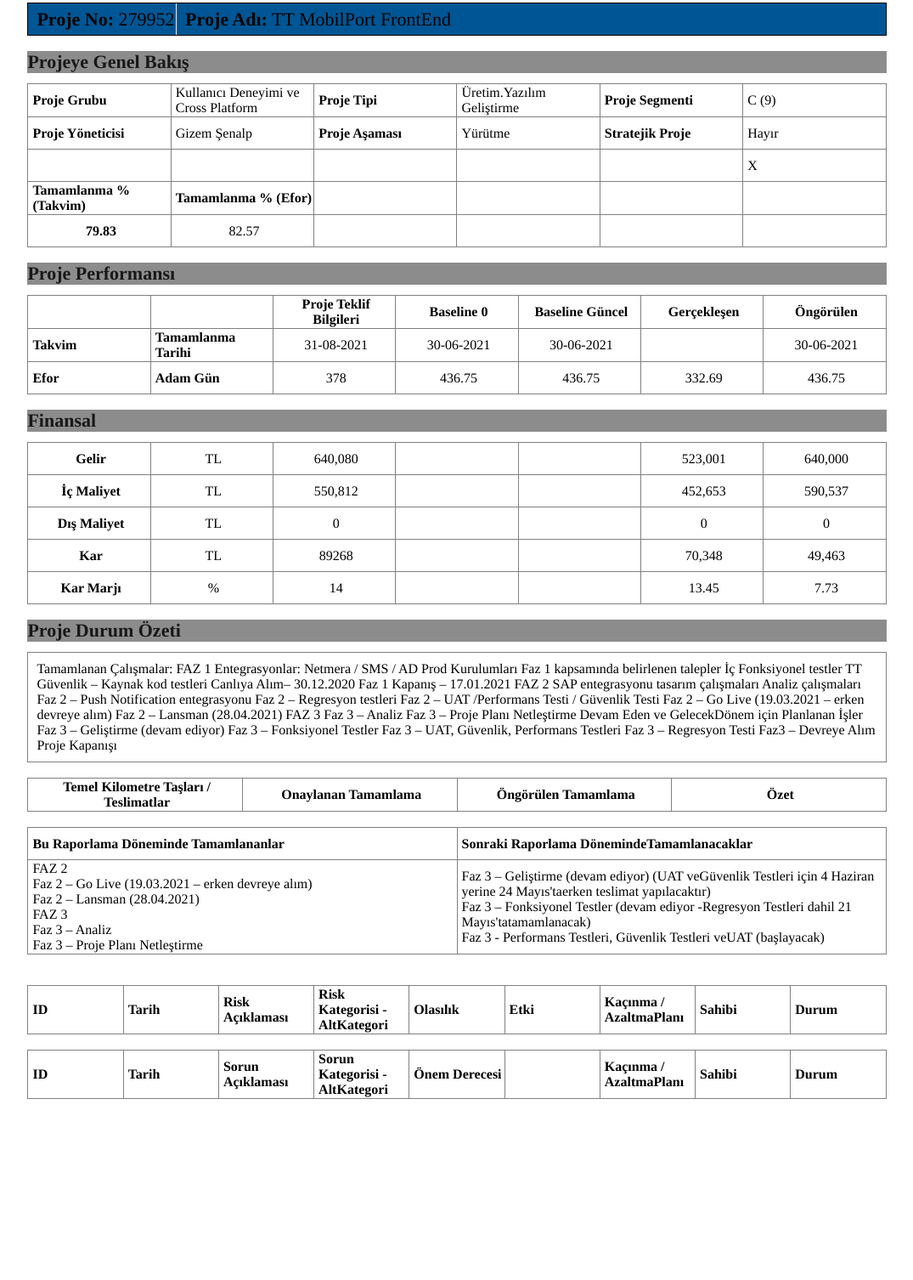
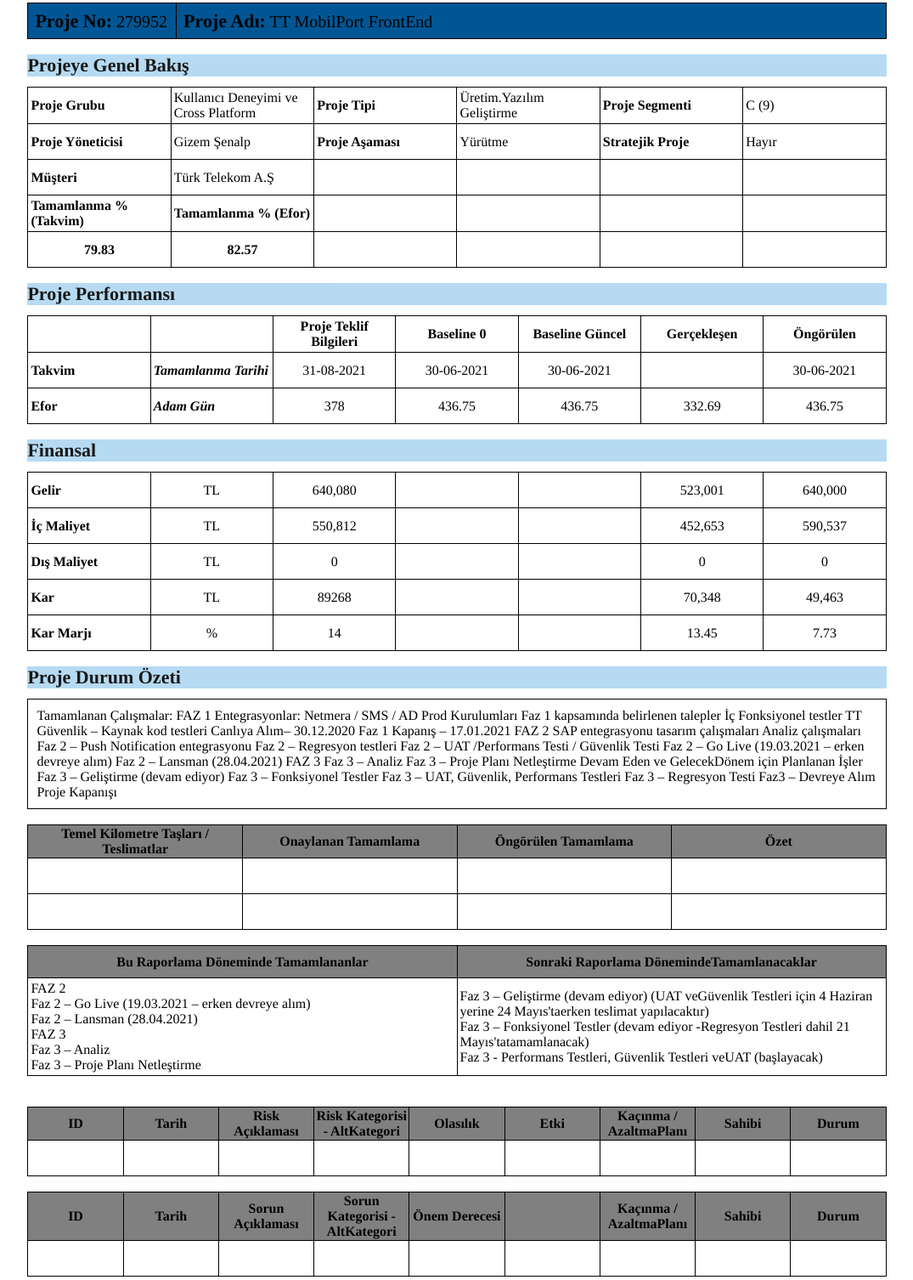
Before and after one commit to kubrakyazi/design_project, a plain HTML site: page index.html in a window 1280 px wide. Shown: the part 5-1511 px from the top of the page at 85% size, without its empty margins (102-1177 px from the left). Before the commit the page ends 1306 px from the top, so only its background shows below. Drawn offline with Linux system fonts and the light colour scheme.

Commit message:
firs table fixed

```diff
--- a/index.html
+++ b/index.html
@@ -23,26 +23,41 @@
         .first-table {
             background-color: #005694;
             border: 1px solid;
-            font-size: 22px;
+
         }
 
         .table-title {
             font-size: 22px;
             font-weight: bold;
             margin-bottom: 12px;
-            background-color: grey;
+            background-color: #AED6F1;
             opacity: 0.9;
         }
 
         table td {
             padding-left: 5px;
+            height: 35px;
+            border: 1px solid black;
+            padding: 3px
+        }
+        tr{
+            border: 1px solid black;
         }
 
-        table td {
+        .column-title {
+            font-weight: bold;
+        }
+
+        /*
+        .first-column{
+            font-size:18px;
+        }
+        */
+        .topic {
+            background-color: grey;
+        }
+        th{
             height: 35px;
-        }
-        .column-title{
-            font-weight: bold;
         }
     </style>
 </head>
@@ -50,51 +65,54 @@
 <body>
     <table class="first-table" border="1 ">
         <tr>
-            <td id="first-table-th" style="text-align:left;width:16.6%"><span class="project-name">Proje No:</span><span
-                    class="project-no"> 279952</span></td>
-            <td style="text-align:left"><span class="project-name">Proje Adı:</span><span class="project-no"> TT
+            <td style="text-align:left;width:16.6%"><span class="project-name" style="font-size: 22px;color:black">Proje
+                    No:</span><span class="project-no" style="font-size: 20px;color:black"> 279952</span></td>
+            <td style="text-align:left;color:black"><span class="project-name" style="font-size: 22px;color:black">Proje
+                    Adı:</span><span style="font-size: 20px;color:black" class="project-no"> TT
                     MobilPort FrontEnd</span> </td>
         </tr>
     </table>
+
     <br>
 
     <table border="1">
-        <caption class="table-title" style="text-align:left;" >Projeye Genel Bakış</caption>
+        <caption class="table-title" style="text-align:left;">Projeye Genel Bakış</caption>
         <tr>
-            <td class="column-title" style="text-align:left;">Proje Grubu</td>
-            <td>Kullanıcı Deneyimi ve  Cross Platform</td>
-            <td class="column-title">Proje Tipi</td>
-            <td>Üretim.Yazılım Geliştirme</td>
-            <td class="column-title">Proje Segmenti</td>
-            <td>C (9)</td>
+            <td class="column-title first-column" style="text-align:left;">Proje Grubu </td>
+            <td> Kullanıcı Deneyimi ve Cross Platform </td>
+            <td class="column-title"> Proje Tipi </td>
+            <td> Üretim.Yazılım Geliştirme </td>
+            <td class="column-title"> Proje Segmenti </td>
+            <td>C (9) </td>
         </tr>
         <tr>
-            <td class="column-title" style="text-align:left">Proje Yöneticisi</td>
-            <td>Gizem Şenalp</td>
-            <td class="column-title">Proje Aşaması</td>
-            <td>Yürütme</td>
-            <td class="column-title">Stratejik Proje</td>
-            <td>Hayır</td>
+            <td class="column-title first-column" style="text-align:left"> Proje Yöneticisi </td>
+            <td> Gizem Şenalp </td>
+            <td class="column-title"> Proje Aşaması </td>
+            <td> Yürütme </td>
+            <td class="column-title"> Stratejik Proje </td>
+            <td> Hayır </td>
         </tr>
         <tr>
-            <td class="column-title"></td>
+            <td class="column-title first-column">Müşteri</td>
+            <td>Türk Telekom A.Ş</td>
             <td> </td>
             <td> </td>
             <td> </td>
             <td> </td>
-            <td>X </td>
         </tr>
         <tr>
             <td class="column-title" style="text-align:left">Tamamlanma % (Takvim)</td>
             <td class="column-title" style="text-align:left">Tamamlanma % (Efor)</td>
-            <td></td>
+            <td></td>             <!-- rowspan="2"-->
+
             <td></td>
             <td></td>
             <td></td>
         </tr>
         <tr>
             <td class="column-title" style="text-align:center">79.83</td>
-            <td style="text-align:center">82.57</td>
+            <td style="text-align:center;font-weight: bold;">82.57</td>
             <td></td>
             <td></td>
             <td></td>
@@ -104,20 +122,20 @@
     </table>
     <br>
 
-    <table border="1" >
-        <caption class="table-title" style="text-align:left;">Proje Performansı</caption>
-        <tr>
-            <td class="column-title" style="text-align:center" ></td>
+    <table border="1">
+        <caption class="column-title table-title" style="text-align:left;">Proje Performansı</caption>
+        <tr class="first-column column-title" style="text-align:center">
             <td></td>
-            <td class="column-title" style="text-align:center">Proje Teklif Bilgileri</td>
-            <td class="column-title" style="text-align:center">Baseline 0</td>
-            <td class="column-title" style="text-align:center">Baseline Güncel</td>
-            <td class="column-title" style="text-align:center">Gerçekleşen</td>
-            <td class="column-title" style="text-align:center">Öngörülen</td>
+            <td></td>
+            <td>Proje Teklif Bilgileri</td>
+            <td>Baseline 0</td>
+            <td>Baseline Güncel</td>
+            <td>Gerçekleşen</td>
+            <td>Öngörülen</td>
         </tr>
         <tr>
-            <td class="column-title">Takvim</td>
-            <td class="column-title">Tamamlanma Tarihi</td>
+            <td class="column-title" >Takvim</td>
+            <td class="column-title" style="font-style: italic;">Tamamlanma Tarihi</td>
             <td style="text-align:center">31-08-2021</td>
             <td style="text-align:center">30-06-2021</td>
             <td style="text-align:center">30-06-2021</td>
@@ -126,7 +144,7 @@
         </tr>
         <tr>
             <td class="column-title">Efor</td>
-            <td class="column-title">Adam Gün</td>
+            <td class="column-title" style="font-style: italic">Adam Gün</td>
             <td style="text-align:center">378</td>
             <td style="text-align:center">436.75</td>
             <td style="text-align:center">436.75</td>
@@ -138,9 +156,9 @@
     <br>
 
     <table border="1" style="text-align:center">
-        <caption class="table-title" style="text-align:left;" >Finansal</caption>
+        <caption class="table-title" style="text-align:left;">Finansal</caption>
         <tr>
-            <td class="column-title">Gelir</td>
+            <td class="column-title first-column" style="text-align:left">Gelir</td>
             <td>TL</td>
             <td>640,080</td>
             <td></td>
@@ -149,7 +167,7 @@
             <td>640,000</td>
         </tr>
         <tr>
-            <td class="column-title">İç Maliyet</td>
+            <td class="column-title first-column" style="text-align:left">İç Maliyet</td>
             <td>TL</td>
             <td>550,812</td>
             <td></td>
@@ -159,7 +177,7 @@
 
         </tr>
         <tr>
-            <td class="column-title">Dış Maliyet</td>
+            <td class="column-title first-column" style="text-align:left">Dış Maliyet</td>
             <td>TL</td>
             <td>0</td>
             <td></td>
@@ -168,7 +186,7 @@
             <td>0</td>
         </tr>
         <tr>
-            <td class="column-title">Kar</td>
+            <td class="column-title first-column" style="text-align:left">Kar</td>
             <td>TL</td>
             <td>89268</td>
             <td></td>
@@ -177,7 +195,7 @@
             <td>49,463</td>
         </tr>
         <tr>
-            <td class="column-title">Kar Marjı</td>
+            <td class="column-title first-column" style="text-align:left">Kar Marjı</td>
             <td>%</td>
             <td>14</td>
             <td></td>
@@ -193,7 +211,8 @@
     <table border="1">
         <caption class="table-title" style="text-align:left;">Proje Durum Özeti</caption>
         <tr>
-            <td style="padding:10px">Tamamlanan Çalışmalar: FAZ 1 Entegrasyonlar: Netmera / SMS / AD Prod Kurulumları Faz 1 kapsamında
+            <td style="padding:10px">Tamamlanan Çalışmalar: FAZ 1 Entegrasyonlar: Netmera / SMS / AD Prod Kurulumları
+                Faz 1 kapsamında
                 belirlenen talepler İç Fonksiyonel testler TT Güvenlik – Kaynak kod testleri Canlıya Alım– 30.12.2020
                 Faz 1 Kapanış – 17.01.2021 FAZ 2 SAP entegrasyonu tasarım çalışmaları Analiz çalışmaları Faz 2 – Push
                 Notification entegrasyonu Faz 2 – Regresyon testleri Faz 2 – UAT /Performans Testi / Güvenlik Testi Faz
@@ -206,18 +225,31 @@
     <br>
 
     <table border="1" class="column-title" style="text-align:center">
+        <tr style="background-color: grey;">
+            <th>Temel Kilometre Taşları / Teslimatlar</th>
+            <th>Onaylanan Tamamlama</th>
+            <th>Öngörülen Tamamlama</th>
+            <th>Özet</th>
+        </tr>
         <tr>
-        <td >Temel Kilometre Taşları / Teslimatlar</td>
-        <td >Onaylanan Tamamlama</td>
-        <td >Öngörülen Tamamlama</td>
-        <td >Özet</td>
+            <td>&nbsp;</td>
+            <td></td>
+            <td></td>
+            <td></td>
+        </tr>
+        <tr>
+            <td>&nbsp;</td>
+            <td></td>
+            <td></td>
+            <td></td>
         </tr>
     </table>
     <br>
-<table border="1" >
-    <tr>
-        <td class="column-title">Bu Raporlama Döneminde Tamamlananlar</td>
-        <td  class="column-title">Sonraki Raporlama DönemindeTamamlanacaklar</td>
+
+    <table border="1">
+        <tr style="background-color: grey;">
+            <th class="column-title">Bu Raporlama Döneminde Tamamlananlar</th>
+            <th class="column-title">Sonraki Raporlama DönemindeTamamlanacaklar</th>
         </tr>
         <tr>
             <td>FAZ 2 <br>
@@ -227,7 +259,8 @@
                 Faz 3 – Analiz <br>
                 Faz 3 – Proje Planı Netleştirme<br>
             </td>
-        <td>Faz 3 – Geliştirme (devam ediyor) (UAT veGüvenlik Testleri için 4 Haziran yerine 24 Mayıs'taerken teslimat yapılacaktır) <br>
+            <td>Faz 3 – Geliştirme (devam ediyor) (UAT veGüvenlik Testleri için 4 Haziran yerine 24 Mayıs'taerken
+                teslimat yapılacaktır) <br>
                 Faz 3 – Fonksiyonel Testler (devam ediyor -Regresyon Testleri dahil 21 Mayıs'tatamamlanacak) <br>
                 Faz 3 - Performans Testleri, Güvenlik Testleri veUAT (başlayacak) <br>
             </td>
@@ -235,31 +268,57 @@
     </table>
     <br>
     <br>
-<table class="column-title" border="1">
+
+    <table class="column-title" border="1" >
+        <tr style="background-color: grey;">
+            <th>ID</th>
+            <th>Tarih</th>
+            <th>Risk Açıklaması</th>
+            <th>Risk Kategorisi - AltKategori</th>
+            <th>Olasılık</th>
+            <th>Etki</th>
+            <th>Kaçınma / AzaltmaPlanı</th>
+            <th>Sahibi</th>
+            <th>Durum</th>
+        </tr>
         <tr>
-        <td>ID</td>
-        <td>Tarih</td>
-        <td>Risk Açıklaması</td>
-        <td>Risk Kategorisi - AltKategori</td>
-        <td>Olasılık</td>
-        <td>Etki</td>
-        <td>Kaçınma / AzaltmaPlanı</td>
-        <td>Sahibi</td>
-        <td>Durum</td>
+            <td>&nbsp;</td>
+            <td></td>
+            <td></td>
+            <td></td>
+            <td></td>
+            <td></td>
+            <td></td>
+            <td></td>
+            <td></td>
+
         </tr>
     </table>
     <br>
+
     <table class="column-title" border="1">
+        <tr style="background-color: grey;">
+            <th>ID</th>
+            <th>Tarih</th>
+            <th>Sorun Açıklaması</th>
+            <th>Sorun Kategorisi - AltKategori</th>
+            <th>Önem Derecesi</th>
+            <th></th>
+            <th>Kaçınma / AzaltmaPlanı</th>
+            <th>Sahibi</th>
+            <th>Durum</th>
+        </tr>
         <tr>
-        <td >ID</td>
-        <td>Tarih</td>
-        <td>Sorun Açıklaması</td>
-        <td>Sorun Kategorisi - AltKategori</td>
-        <td>Önem Derecesi</td>
+            <td>&nbsp;</td>
             <td></td>
-        <td>Kaçınma / AzaltmaPlanı</td>
-        <td>Sahibi</td>
-        <td>Durum</td>
+            <td></td>
+            <td></td>
+            <td></td>
+            <td></td>
+            <td></td>
+            <td></td>
+            <td></td>
+
         </tr>
     </table>
 
```
Lines whose indentation alone changed are shown as unchanged.
